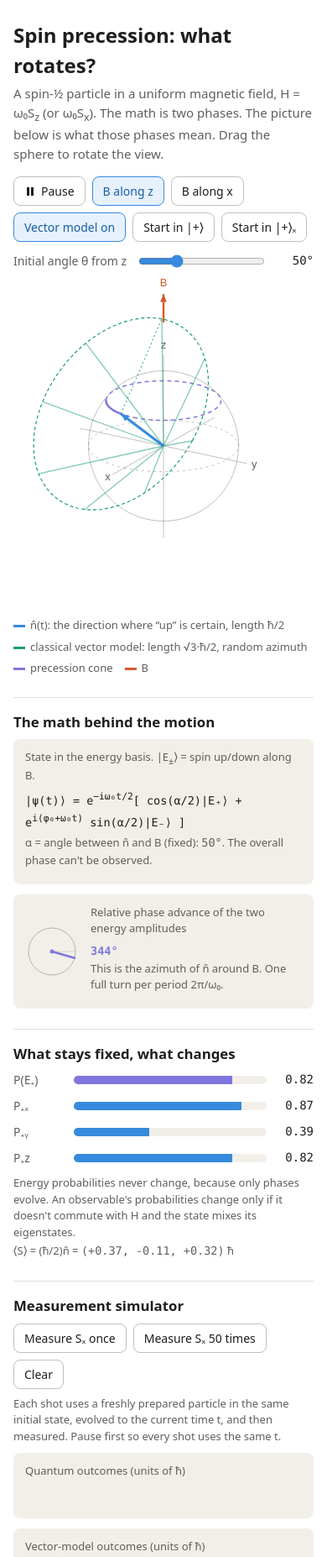
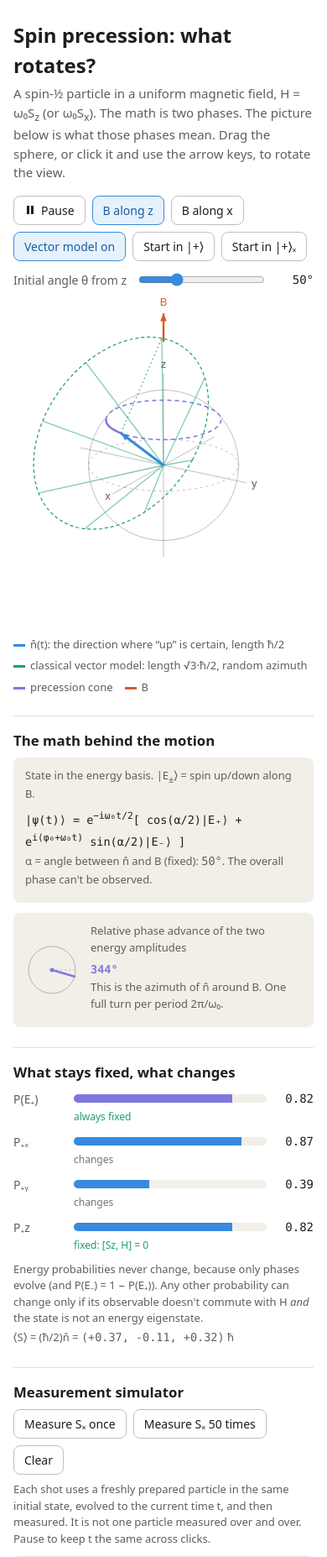
Before and after one commit to mpkuchera/spin-precession, a plain HTML site: page index.html in a window 390 px wide. Shown: the top 1854 px of the page at 84% size. Drawn offline with Linux system fonts and the light colour scheme.

Commit message:
Fix stationary-state tags, sphere wording, mobile tags; add keyboard view rotation
Co-Authored-By: Claude Opus 5.5 <noreply@anthropic.com>

```diff
--- a/index.html
+++ b/index.html
@@ -59,13 +59,13 @@ canvas{width:100%;height:400px;cursor:grab;touch-action:none;display:block}
 footer{margin-top:2rem;font-size:12.5px;color:var(--text-muted)}
 a{color:var(--text-accent)}
 .dial{flex:none}
-@media (max-width:520px){.lbl{min-width:90px}.tag{display:none}}
+@media (max-width:520px){.lbl{min-width:90px}.prow{flex-wrap:wrap;row-gap:2px}.prow .tag{flex-basis:100%;padding-left:72px}}
 </style>
 </head>
 <body>
 <main>
 <h1>Spin precession: what rotates?</h1>
-<p class="sub">A spin-½ particle in a uniform magnetic field, H = ω₀S<sub>z</sub> (or ω₀S<sub>x</sub>). The math is two phases. The picture below is what those phases mean. Drag the sphere to rotate the view.</p>
+<p class="sub">A spin-½ particle in a uniform magnetic field, H = ω₀S<sub>z</sub> (or ω₀S<sub>x</sub>). The math is two phases. The picture below is what those phases mean. Drag the sphere, or click it and use the arrow keys, to rotate the view.</p>
 
 <div class="btns">
   <button id="play" aria-label="Pause animation"></button>
@@ -81,7 +81,7 @@ a{color:var(--text-accent)}
   <span class="pval" id="thv">50°</span>
 </div>
 
-<canvas id="cv" role="img" aria-label="Bloch sphere. A blue arrow, the spin direction n-hat, precesses on a cone around the magnetic field B. Teal vector-model arrows ride along with it."></canvas>
+<canvas id="cv" tabindex="0" role="img" aria-label="Bloch sphere. A blue arrow, the spin direction n-hat, precesses on a cone around the magnetic field B. Teal vector-model arrows ride along with it. Drag, or use the arrow keys, to rotate the view."></canvas>
 <div class="key">
   <span><span class="sw" style="background:var(--fill-accent)"></span>n̂(t): the direction where “up” is certain, length ħ/2</span>
   <span><span class="sw" style="background:var(--teal)"></span>classical vector model: length √3·ħ/2, random azimuth</span>
@@ -99,10 +99,10 @@ a{color:var(--text-accent)}
     </div>
     <div class="card" style="display:flex;gap:14px;align-items:center">
       <svg class="dial" width="64" height="64" viewBox="-32 -32 64 64" aria-hidden="true">
-        <circle r="28" fill="none" stroke="var(--border-strong)" stroke-width="1"/>
-        <line x1="0" y1="0" x2="28" y2="0" stroke="var(--border)" stroke-width="1"/>
-        <line id="dl" x1="0" y1="0" x2="28" y2="0" stroke="var(--purple)" stroke-width="2.5" stroke-linecap="round"/>
-        <circle r="2.5" fill="var(--purple)"/>
+        <circle r="28" style="fill:none;stroke:var(--border-strong);stroke-width:1"/>
+        <line x1="0" y1="0" x2="28" y2="0" style="stroke:var(--border-strong);stroke-width:1;stroke-dasharray:2 3"/>
+        <line id="dl" x1="0" y1="0" x2="28" y2="0" style="stroke:var(--purple);stroke-width:2.5;stroke-linecap:round"/>
+        <circle r="2.5" style="fill:var(--purple)"/>
       </svg>
       <div>
         <p style="margin:0 0 4px;font-size:13px;color:var(--text-secondary)">Relative phase advance of the two energy amplitudes</p>
@@ -115,11 +115,11 @@ a{color:var(--text-accent)}
 
 <section>
   <h2>What stays fixed, what changes</h2>
-  <div class="row"><span class="lbl" style="min-width:60px">P(E₊)</span><div class="pbar"><div class="pfill e" id="fe"></div></div><span class="pval" id="ve"></span><span class="tag fixed">always fixed</span></div>
-  <div class="row"><span class="lbl" style="min-width:60px">P₊ₓ</span><div class="pbar"><div class="pfill" id="fx"></div></div><span class="pval" id="vx"></span><span class="tag" id="tx"></span></div>
-  <div class="row"><span class="lbl" style="min-width:60px">P₊ᵧ</span><div class="pbar"><div class="pfill" id="fy"></div></div><span class="pval" id="vy"></span><span class="tag" id="ty"></span></div>
-  <div class="row"><span class="lbl" style="min-width:60px">P₊z</span><div class="pbar"><div class="pfill" id="fz"></div></div><span class="pval" id="vz"></span><span class="tag" id="tz"></span></div>
-  <p class="note">Energy probabilities never change, because only phases evolve. An observable's probabilities change only if it doesn't commute with H and the state mixes its eigenstates.
+  <div class="row prow"><span class="lbl" style="min-width:60px">P(E₊)</span><div class="pbar"><div class="pfill e" id="fe"></div></div><span class="pval" id="ve"></span><span class="tag fixed">always fixed</span></div>
+  <div class="row prow"><span class="lbl" style="min-width:60px">P₊ₓ</span><div class="pbar"><div class="pfill" id="fx"></div></div><span class="pval" id="vx"></span><span class="tag" id="tx"></span></div>
+  <div class="row prow"><span class="lbl" style="min-width:60px">P₊ᵧ</span><div class="pbar"><div class="pfill" id="fy"></div></div><span class="pval" id="vy"></span><span class="tag" id="ty"></span></div>
+  <div class="row prow"><span class="lbl" style="min-width:60px">P₊z</span><div class="pbar"><div class="pfill" id="fz"></div></div><span class="pval" id="vz"></span><span class="tag" id="tz"></span></div>
+  <p class="note">Energy probabilities never change, because only phases evolve (and P(E₋) = 1 − P(E₊)). Any other probability can change only if its observable doesn't commute with H <em>and</em> the state is not an energy eigenstate.
   <br>⟨S⟩ = (ħ/2)n̂ = <span class="eq" id="Sexp"></span> ħ</p>
 </section>
 
@@ -130,7 +130,7 @@ a{color:var(--text-accent)}
     <button id="mx50">Measure Sₓ 50 times</button>
     <button id="clr">Clear</button>
   </div>
-  <p class="note" style="margin:0 0 10px">Each shot uses a freshly prepared particle in the same initial state, evolved to the current time t, and then measured. Pause first so every shot uses the same t.</p>
+  <p class="note" style="margin:0 0 10px">Each shot uses a freshly prepared particle in the same initial state, evolved to the current time t, and then measured. It is not one particle measured over and over. Pause to keep t the same across clicks.</p>
   <div class="grid">
     <div class="card">
       <p>Quantum outcomes (units of ħ)</p>
@@ -150,9 +150,9 @@ a{color:var(--text-accent)}
   <ol>
     <li>Click <b>Start in |+⟩</b> with B along z. Nothing moves. |+⟩ is an energy eigenstate, the “North Pole” of the rotation.</li>
     <li>Set θ to about 50°. Now n̂ circles B. Which probability bar never moves, and why?</li>
-    <li>Click <b>Start in |+⟩ₓ</b>. P₊ₓ swings between 1 and 0, but P(E₊) stays at 50%. Watch the phase dial.</li>
-    <li>Switch to <b>B along x</b> and start in |+⟩. Now |+⟩ precesses. What matters is alignment with B, not which letter the axis has.</li>
-    <li>Measure Sₓ 50 times with the vector model on. The averages agree, but only one column ever shows just two values.</li>
+    <li>Still with B along z, click <b>Start in |+⟩ₓ</b>. P₊ₓ swings between 1 and 0, but P(E₊) stays at 50%. Watch the phase dial.</li>
+    <li>Switch to <b>B along x</b> and start in |+⟩. Now |+⟩ precesses. Then try |+⟩ₓ, which now sits still. What matters is alignment with B, not which letter the axis has.</li>
+    <li>Go back to B along z and |+⟩. Pause, then measure Sₓ 50 times with the vector model on. The averages agree, but only one column ever shows just two values.</li>
   </ol>
 </section>
 
@@ -160,7 +160,7 @@ a{color:var(--text-accent)}
   <h2>How to read this picture</h2>
   <details open>
     <summary>What exactly is rotating?</summary>
-    <p>The <em>state</em> is. At every instant the particle is in the “spin-up along n̂(t)” state, and n̂(t) sweeps around B at ω₀. The blue arrow is not a little spinning ball. It marks the one direction along which a Stern–Gerlach measurement would give “up” with certainty. The sphere is an abstract space of spin states, not the room.</p>
+    <p>The <em>state</em> is. At every instant the particle is in the “spin-up along n̂(t)” state, and n̂(t) sweeps around B at ω₀. The blue arrow is not a little spinning ball. It marks the one direction along which a Stern–Gerlach measurement would give “up” with certainty. Each point on the sphere labels a state. For spin-½ only, that label happens to be a real direction in the lab: the way you'd have to point the analyzer.</p>
   </details>
   <details>
     <summary>Why doesn't |+⟩ precess in a field along z?</summary>
@@ -176,7 +176,7 @@ a{color:var(--text-accent)}
   </details>
   <details>
     <summary>A 4π surprise</summary>
-    <p>After one period T = 2π/ω₀, n̂ is back where it started, but the state has picked up an overall factor of −1. The spinor needs 4π of rotation to return. The factor is unobservable here, but it is real.</p>
+    <p>After one period T = 2π/ω₀, n̂ is back where it started, but the state has picked up an overall factor of −1. The spinor needs 4π of rotation to return. An overall sign can't be seen in a single beam, but it shows up when a precessed beam interferes with an unprecessed one. Neutron interferometry experiments in 1975 measured exactly this.</p>
   </details>
 </section>
 
@@ -248,7 +248,8 @@ function readouts(n){
   const ca=Math.max(-1,Math.min(1,dot(n,axis))),PE=(1+ca)/2,alpha=Math.acos(ca),stationary=Math.sin(alpha)<1e-6;
   $('fe').style.width=(PE*100)+'%';$('ve').textContent=PE.toFixed(2);
   const ai=axis.findIndex(v=>v===1);
-  AX.forEach((k,i)=>{const e=$('t'+k),fixed=stationary||i===ai;e.textContent=fixed?'[S'+k+', H] = 0':'changes';e.className='tag'+(fixed?' fixed':'')});
+  // Fixed either because S_i commutes with H, or because the state is an energy eigenstate. These are different reasons.
+  AX.forEach((k,i)=>{const e=$('t'+k),comm=i===ai,fixed=comm||stationary;e.textContent=comm?'fixed: [S'+k+', H] = 0':stationary?'fixed: stationary state':'changes';e.className='tag'+(fixed?' fixed':'')});
   $('alpha').textContent=(alpha*180/Math.PI).toFixed(0)+'°';
   $('Sexp').textContent='('+n.map(v=>fmt(v/2)).join(', ')+')';
   const dphi=((w0*t)%(2*Math.PI)+2*Math.PI)%(2*Math.PI);
@@ -261,7 +262,7 @@ let last=performance.now();
 function loop(now){const dt=Math.min(0.05,(now-last)/1000);last=now;if(playing){t+=dt;trail.push(nAt(t));if(trail.length>40)trail.shift()}draw();requestAnimationFrame(loop)}
 requestAnimationFrame(loop);
 
-function fmt(v){return(v>=0?'+':'')+v.toFixed(2)}
+function fmt(v){const r=Math.round(v*100)/100||0;return(r>=0?'+':'')+r.toFixed(2)}
 // Quantum: ±ħ/2 with P+x = (1+n_x)/2. Vector model: x-component of a random cone vector, in units of ħ.
 function measure(k){const n=nAt(t),P=(1+n[0])/2;for(let i=0;i<k;i++){Q.push(Math.random()<P?0.5:-0.5);C.push(vmVec(n,Math.random()*Math.PI*2)[0]/2)}render()}
 function stats(a){if(!a.length)return'';const m=a.reduce((s,v)=>s+v,0)/a.length,lo=Math.min(...a),hi=Math.max(...a);return a.length+' shots, mean '+fmt(m)+', range '+fmt(lo)+' to '+fmt(hi)}
@@ -286,6 +287,7 @@ let drag=null;
 cv.onpointerdown=e=>{drag={x:e.clientX,y:e.clientY,va,el};cv.setPointerCapture(e.pointerId);cv.style.cursor='grabbing'};
 cv.onpointermove=e=>{if(!drag)return;va=drag.va-(e.clientX-drag.x)*0.01;el=Math.max(-1.3,Math.min(1.3,drag.el+(e.clientY-drag.y)*0.01))};
 cv.onpointerup=()=>{drag=null;cv.style.cursor='grab'};
+cv.onkeydown=e=>{const d={ArrowLeft:[0.1,0],ArrowRight:[-0.1,0],ArrowUp:[0,-0.1],ArrowDown:[0,0.1]}[e.key];if(!d)return;e.preventDefault();va+=d[0];el=Math.max(-1.3,Math.min(1.3,el+d[1]))};
 </script>
 </body>
 </html>
```
